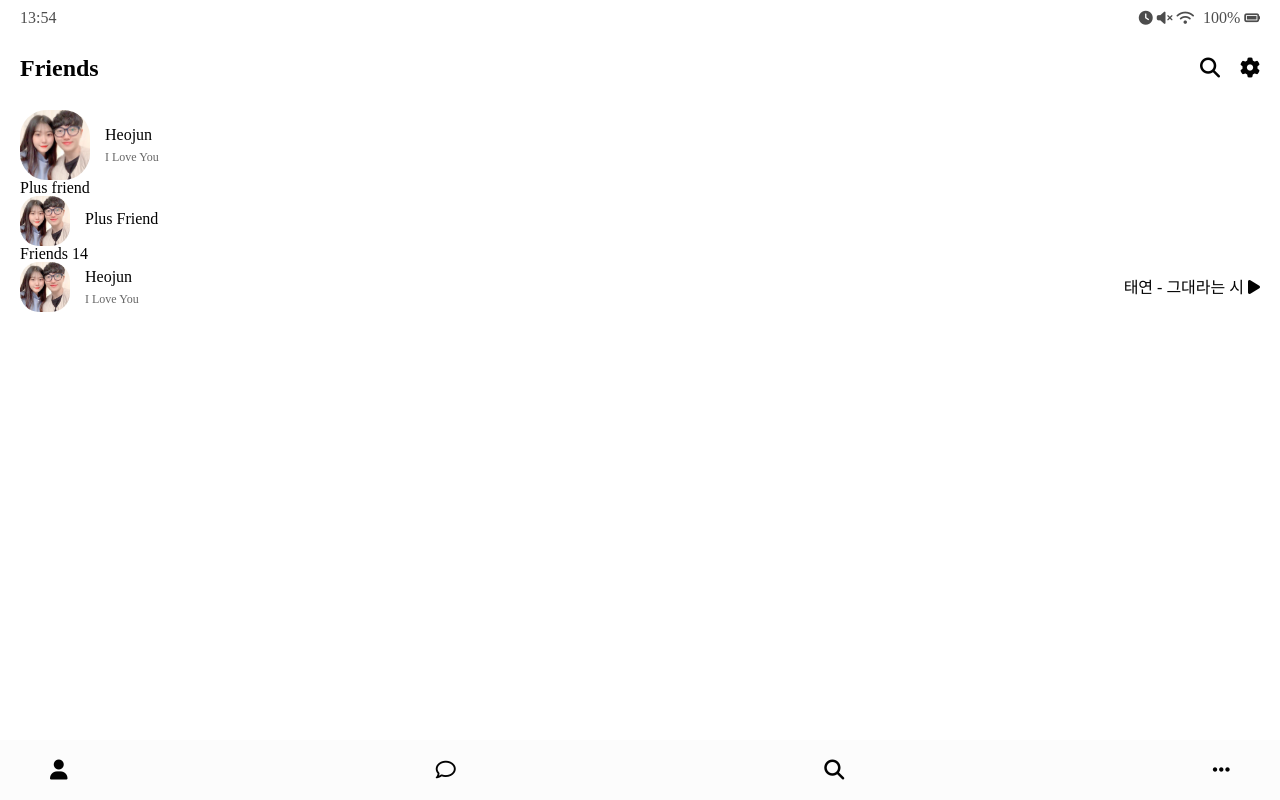
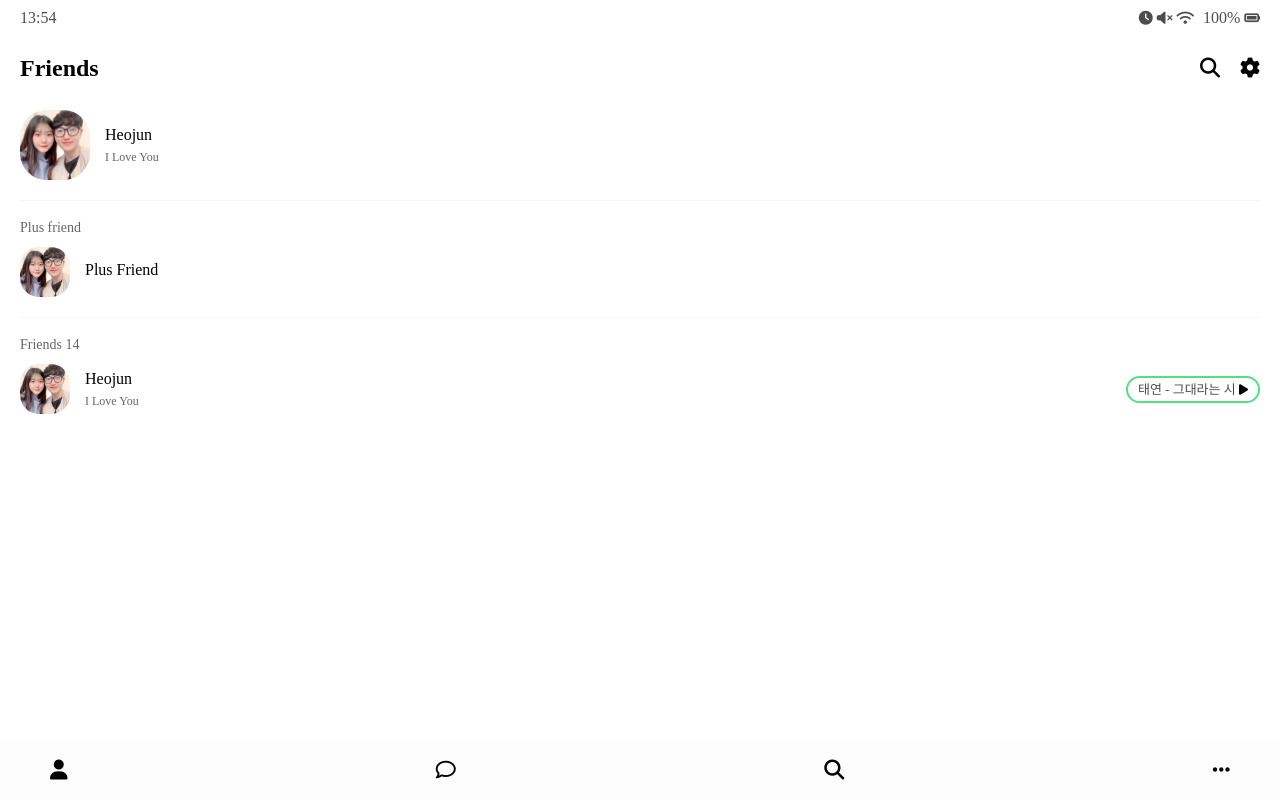
Before and after one commit to tntntnth7/kakao-clone-v2, a plain HTML site: page friends.html in a window 1280 px wide. Drawn offline with Linux system fonts and the light colour scheme.

Commit message:
2019.09.15 02:20 AM (Subject 2.8)

```diff
--- a/css/friend.css
+++ b/css/friend.css
@@ -45,3 +45,18 @@
 .friend__content .friend__status {
   font-size: 12px;
 }
+
+.friend .friend__now-listening {
+  border: 2px solid #52e084;
+  border-radius: 15px;
+  padding: 5px 10px;
+  font-size: 13px;
+}
+
+.friend__now-listening span {
+  opacity: 0.7;
+}
+
+.friend__now-listening i {
+  font-size: 12px;
+}
--- /dev/null
+++ b/css/friends.css
@@ -0,0 +1,13 @@
+.friends .friends__plus {
+  padding: 20px 0px;
+  border-top: 1px solid #f7f7f7;
+  border-bottom: 1px solid #f7f7f7;
+  margin: 20px 0px;
+}
+
+.friends__plus .friends__title,
+.friends__list .friends__title {
+  font-size: 14px;
+  opacity: 0.6;
+  margin-bottom: 12px;
+}
--- a/css/styles.css
+++ b/css/styles.css
@@ -1,9 +1,10 @@
-@import url("https://fonts.googleapis.com/css?family=Open+Sans:400,600&display=swap");
+@import url("https://fonts.googleapis.com/css?family=Open+Sans:400,600,700&display=swap");
 @import "reset.css";
 @import "status-bar.css";
 @import "header.css";
 @import "nav-bar.css";
 @import "friend.css";
+@import "friends.css";
 
 * {
   box-sizing: border-box;
--- a/friends.html
+++ b/friends.html
@@ -23,6 +23,7 @@
         <i class="fas fa-battery-full"></i>
       </div>
     </div>
+
     <header class="header">
       <div class="header__hearder-column">
         <h1 class="header__title">Friends</h1>
@@ -39,7 +40,7 @@
 
     <main class="friends">
       <header class="friends__header">
-        <div class="friends__friend friend friend--lg">
+        <div class="friends__friend friend">
           <div class="friend__column">
             <img src="images/avatar.jpg" class="g-avatar friend__avatar" />
             <div class="friend__content">
@@ -68,7 +69,7 @@
         </div>
       </div>
       <ul class="friends__list">
-        <h5 class="friends_title">Friends 14</h5>
+        <h5 class="friends__title">Friends 14</h5>
         <li class="friends__friend friend friend--lg">
           <div class="friend__column">
             <img src="images/avatar.jpg" class="friend__avatar" />
```
